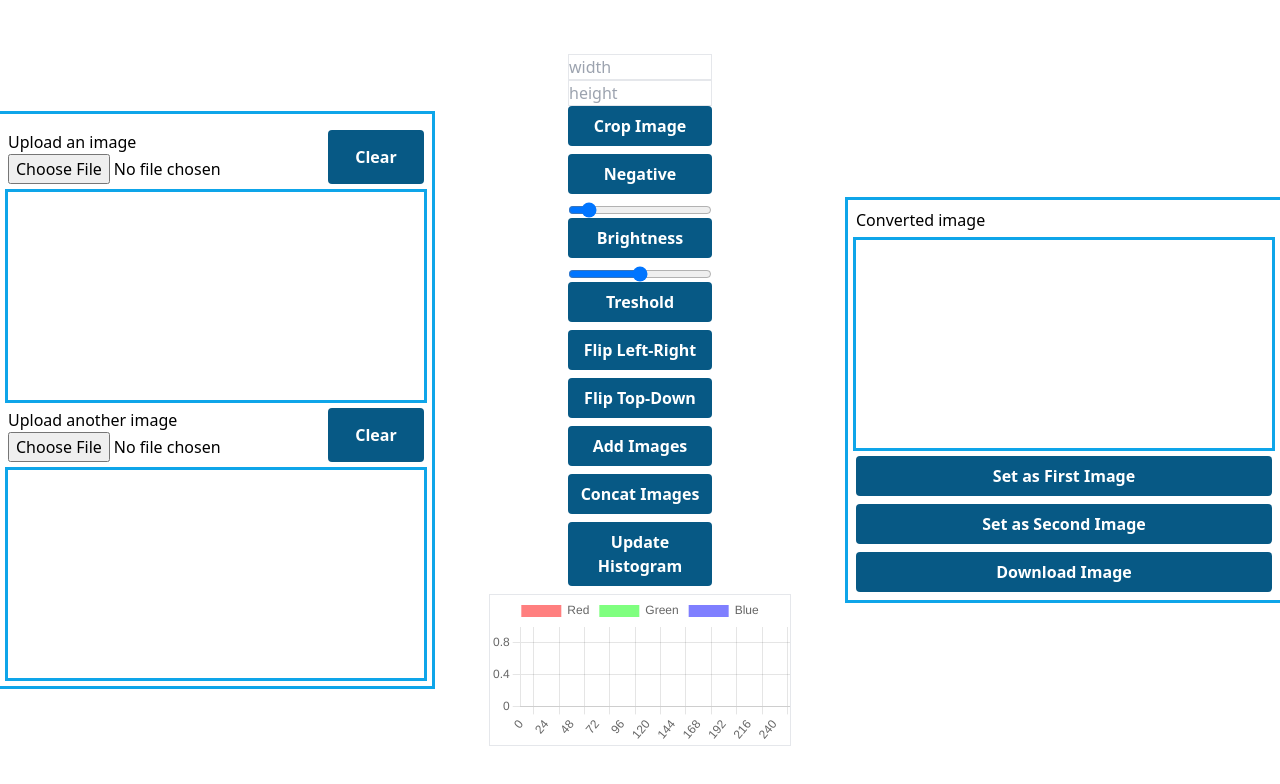
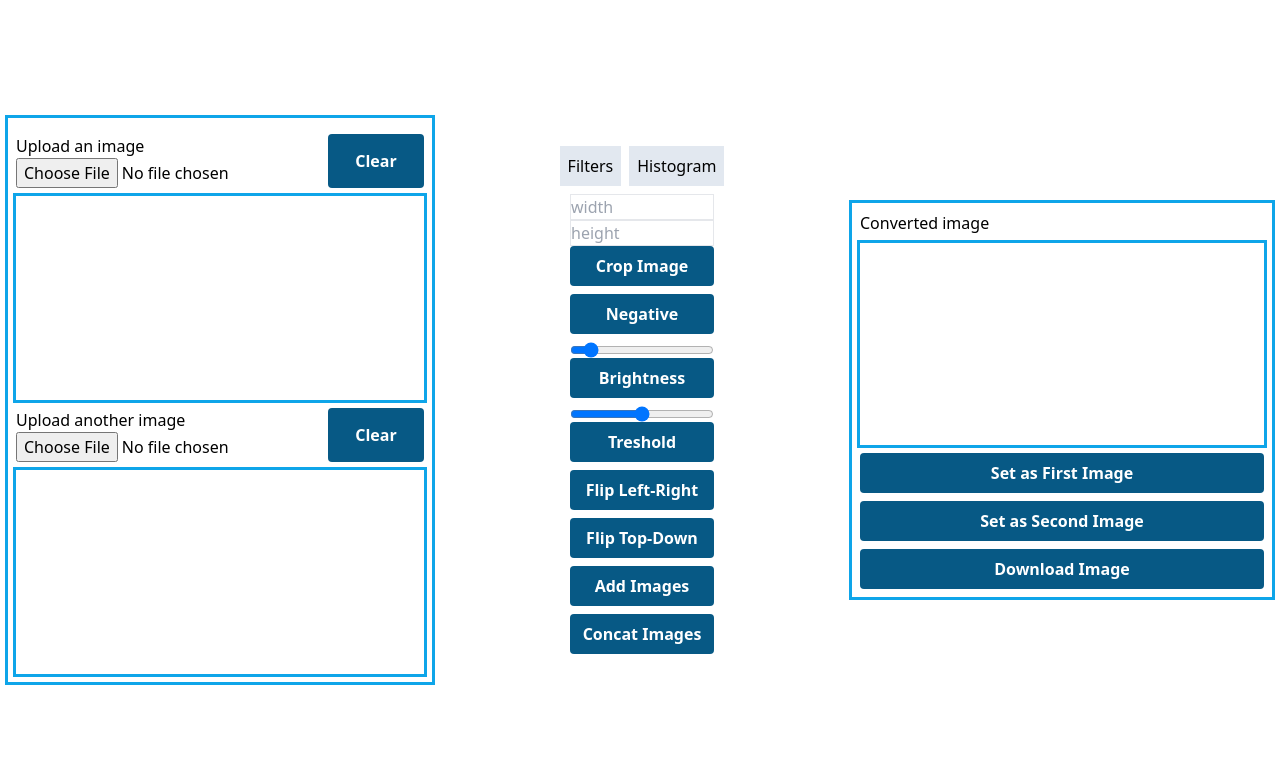
Before and after one commit to guilhermepereira2917/image-processing, a Next.js app: page / in a window 1280 px wide. Shown: the top 784 px of the page. Built offline with nearby package versions, Linux system fonts and the light colour scheme.

Commit message:
implemented tabs for separating the filters into categories

```diff
--- a/src/pages/index.tsx
+++ b/src/pages/index.tsx
@@ -11,7 +11,7 @@ import FlipTopDownFilter from "@/classes/filters/FlipTopDownFilter";
 import NegativeFilter from "@/classes/filters/NegativeFilter";
 import TresholdFilter from "@/classes/filters/TresholdFilter";
 import HistogramChart from "@/classes/histogram/HistogramChart";
-import React, { useRef } from "react";
+import React, { RefObject, useRef } from "react";
 
 export default function Home() {
 
@@ -131,10 +131,27 @@ export default function Home() {
     });
   }
 
-  const histogramChartRef = useRef<HistogramChart>(null);
+  const histogramChartRef: RefObject<HistogramChart> = useRef<HistogramChart>(null);
   function onUpdateHistogramClick(): void {
     histogramChartRef.current?.updateHistogram(filterApplier.firstUploadedImage);
   }
+
+  const filtersTabRef: RefObject<HTMLDivElement> = useRef<HTMLDivElement>(null);
+  const histogramTabRef: RefObject<HTMLDivElement> = useRef<HTMLDivElement>(null);
+
+  function setFocusedTab(ref: RefObject<HTMLDivElement>): void {
+    if (filtersTabRef.current) {
+      filtersTabRef.current.classList.add("hidden");
+    }
+
+    if (histogramTabRef.current) {
+      histogramTabRef.current.classList.add("hidden");
+    }
+
+    if (ref.current) {
+      ref.current.classList.remove("hidden");
+    }
+  };
 
   function onClearFirstImageClick(): void {
     setFirstUploadedImage(null);
@@ -177,7 +194,7 @@ export default function Home() {
   }
 
   return (
-    <main className="flex flex-wrap justify-center items-center">
+    <main className="w-screen p-2 flex flex-wrap justify-center items-center">
       <div className="flex-1 flex flex-col justify-center outline p-2 outline-sky-500">
         <div className="flex justify-between mt-2">
           <div className="flex flex-col flex-wrap">
@@ -202,7 +219,13 @@ export default function Home() {
         <canvas className="mt-2 outline outline-sky-500 w-full" id="secondUploadedImageCanvas" />
       </div>
 
-      <div className="flex-1 w-96 flex flex-col gap-2 items-center justify-center">
+      <div className="flex-1 flex-grow p-2 flex flex-col gap-2 items-center justify-center">
+        <div className="flex gap-2">
+          <button onClick={() => setFocusedTab(filtersTabRef)} className="bg-slate-200 p-2">Filters</button>
+          <button onClick={() => setFocusedTab(histogramTabRef)} className="bg-slate-200 p-2">Histogram</button>
+        </div>
+
+        <div ref={filtersTabRef} className="flex flex-col gap-2">
           <div className="flex flex-col">
             <input type="number" id="cropImageWidthInput" placeholder="width" className="border w-36" />
             <input type="number" id="cropImageHeightInput" placeholder="height" className="border w-36" />
@@ -225,10 +248,13 @@ export default function Home() {
           <button onClick={onFlipTopDownClick} className="bg-sky-800 p-2 rounded text-white font-bold w-36">Flip Top-Down</button>
           <button onClick={onAddImagesClick} className="bg-sky-800 p-2 rounded text-white font-bold w-36">Add Images</button>
           <button onClick={onConcatImagesClick} className="bg-sky-800 p-2 rounded text-white font-bold w-36">Concat Images</button>
+        </div>
 
-        <button onClick={onUpdateHistogramClick} className="bg-sky-800 p-2 rounded text-white font-bold w-36">Update Histogram</button>
+        <div ref={histogramTabRef} className="gap-2 w-full hidden">
+          <button onClick={onUpdateHistogramClick} className="bg-sky-800 p-2 rounded text-white font-bold w-full">Update Histogram</button>
 
           <HistogramChart ref={histogramChartRef} />
+        </div>
       </div>
 
       <div className="flex-1 outline outline-sky-500 p-2">
@@ -240,6 +266,6 @@ export default function Home() {
         <button onClick={onSetAsSecondImageClick} className="bg-sky-800 p-2 mt-2 rounded text-white font-bold w-full">Set as Second Image</button>
         <button onClick={onDownloadImageClick} className="bg-sky-800 p-2 mt-2 rounded text-white font-bold w-full">Download Image</button>
       </div>
-    </main>
+    </main >
   );
 }
```
Lines whose indentation alone changed are shown as unchanged.
